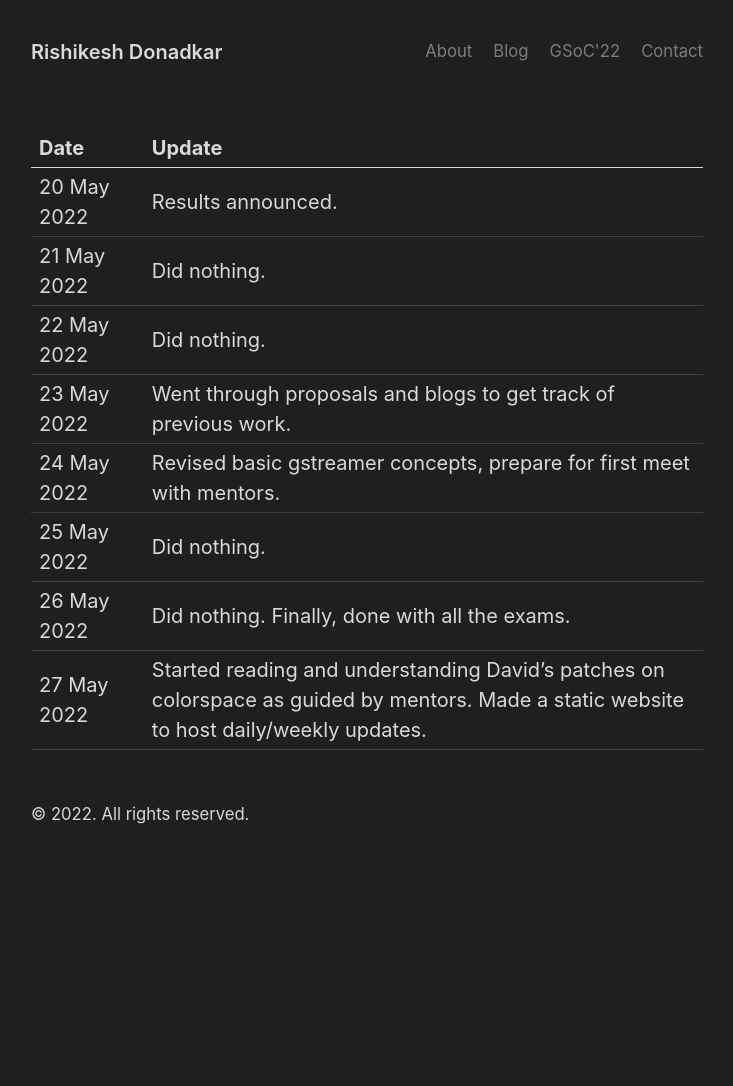
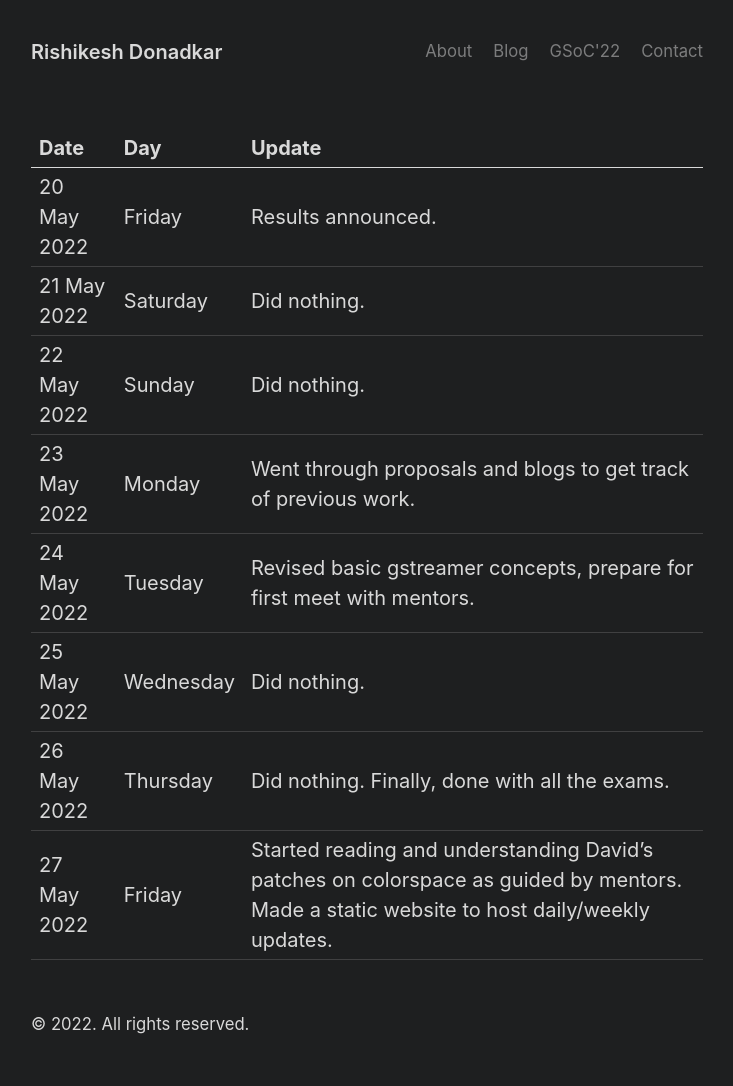
Before and after one commit to RISHI27-dot/rishi27-dot.github.io, a Jekyll site: the page built from gsoc/weeks/week0.1.md, in a window 1280 px wide. Shown: the whole page, without its empty margins (273-1006 px from the left). Built offline with Jekyll 4.4.1, drawn with Linux system fonts in a browser that asks for light colours; before the commit the page ends 900 px from its top, so only the background shows below that.

Commit message:
added the day colum

```diff
--- a/gsoc/weeks/week0.1.md
+++ b/gsoc/weeks/week0.1.md
@@ -3,13 +3,13 @@ layout: default
 title: week 0.1
 ---
 
-Date|   |Update
+Date|Day  |Update
 | ----------|----|-------------|
-20 May 2022 || Results announced.
-21 May 2022 ||Did nothing.
-22 May 2022 ||Did nothing.
-23 May 2022 || Went through proposals and blogs to get track of previous work.
-24 May 2022 ||Revised basic gstreamer concepts, prepare for first meet with mentors.
-25 May 2022||Did nothing.
-26 May 2022||Did nothing. Finally, done with all the exams.
-27 May 2022||Started reading and understanding David’s patches on colorspace as guided by mentors. Made a static website to host daily/weekly updates.
+20 May 2022 |Friday| Results announced.
+21 May 2022 |Saturday|Did nothing.
+22 May 2022 |Sunday|Did nothing.
+23 May 2022 |Monday| Went through proposals and blogs to get track of previous work.
+24 May 2022 |Tuesday|Revised basic gstreamer concepts, prepare for first meet with mentors.
+25 May 2022|Wednesday|Did nothing.
+26 May 2022|Thursday|Did nothing. Finally, done with all the exams.
+27 May 2022|Friday|Started reading and understanding David’s patches on colorspace as guided by mentors. Made a static website to host daily/weekly updates.
```
Also changed, not shown: gsoc/weeks/week0.2.md (+4 -2 lines).
